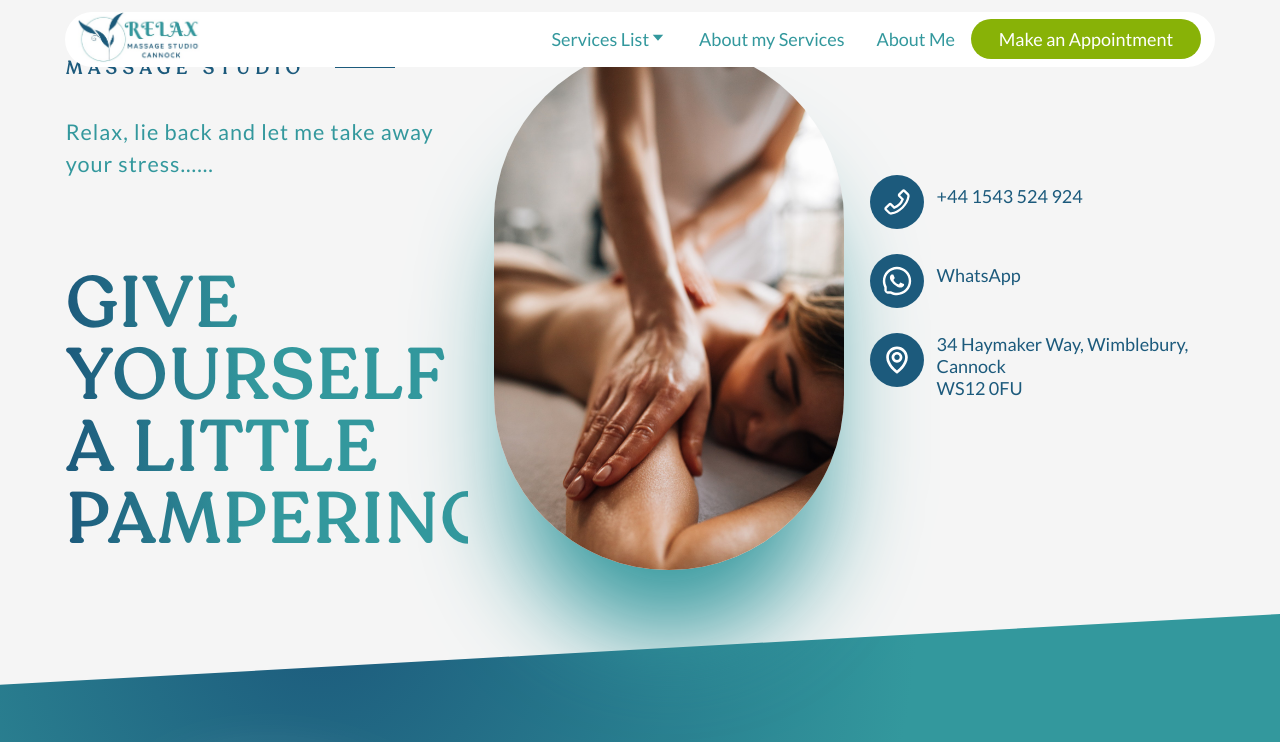
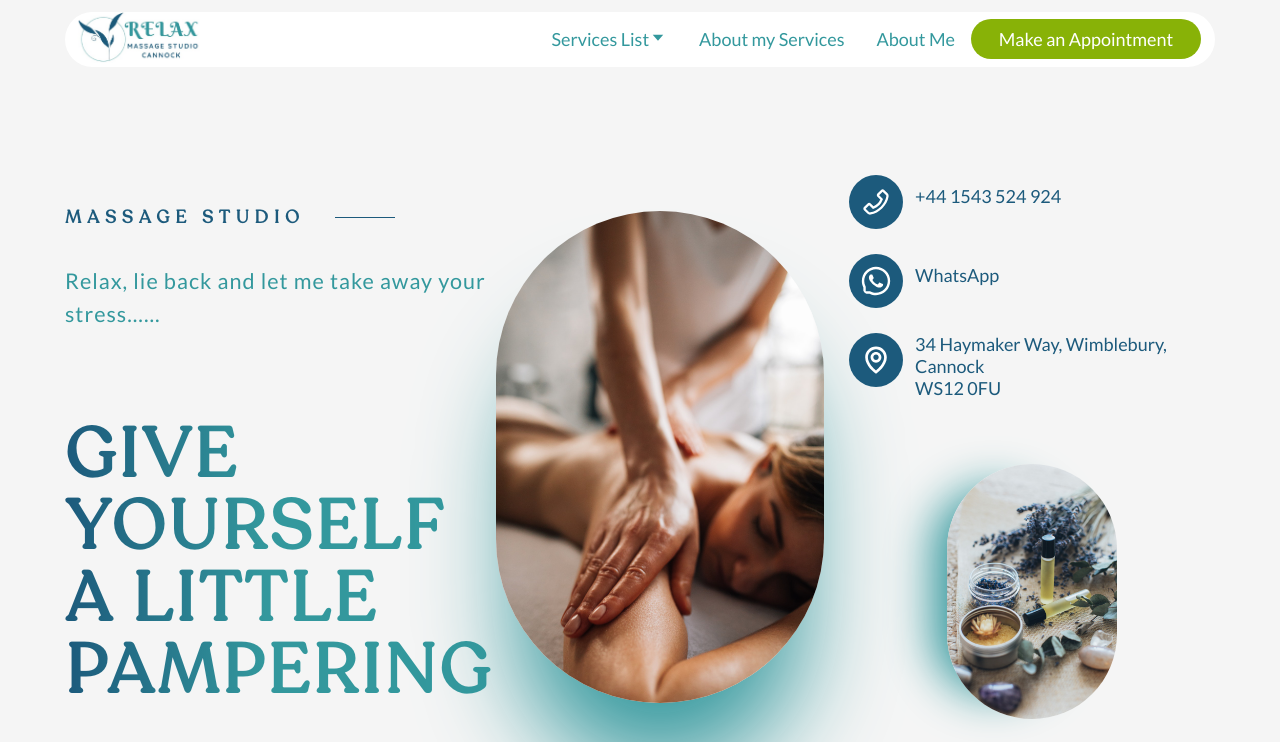
Before and after one commit to ConstantinIlisescu/relax-massage-app, a React (Create React App) app: page / in a window 1280 px wide. Shown: the top 742 px of the page. Built offline with nearby package versions, Linux system fonts and the light colour scheme; a web font is replaced by a local one.

Commit message:
Resize home page main title

```diff
--- a/src/pages/home/Components/homeHome/HomeHome.css
+++ b/src/pages/home/Components/homeHome/HomeHome.css
@@ -1,8 +1,8 @@
 h1 span {
   font-family: var(--main-title-font);
   display: block;
-  font-size: 3rem;
-  line-height: 3.8rem;
+  font-size: 2.4rem;
+  line-height: 3.2rem;
   letter-spacing: 5px;
 }
 
@@ -69,6 +69,10 @@ h1 span {
   max-width: 300px;
 }
 
+.home-second-img {
+  display: none;
+}
+
 .home-contacts .home-contacts-phone,
 .home-contacts .home-contacts-address {
   display: flex;
@@ -95,7 +99,6 @@ h1 span {
   width: 100%;
   max-width: 300px;
   border-radius: 250px;
-  display: none;
 }
 
 @media screen and (min-width: 768px) {
@@ -116,76 +119,18 @@ h1 span {
   }
 
   .home-main-image {
-    padding: 0 25px;
+    padding: 0 25px 0 1px;
     height: fit-content;
   }
 
   h1 span {
-    font-size: 2rem;
+    font-size: 2.2rem;
     line-height: 3rem;
     letter-spacing: 3px;
   }
 
   .home-main-image img {
     margin: 0;
-  }
-
-  .home-description-main-title {
-    max-width: 30%;
-  }
-
-  .home-contacts-second-img {
-    max-width: 25%;
-  }
-
-  .home-contacts,
-  .home-second-img {
-    max-width: 100%;
-  }
-  .home-contacts-second-img {
-    display: flex;
-    margin: 150px 0;
-  }
-  .home-main-image,
-  .home-contacts,
-  .home-description-main-title {
-    margin: auto;
-  }
-
-  .home-second-img {
-    margin: auto;
-    padding: 20px;
-  }
-
-  .home-second-img img {
-    max-width: 180px;
-    -webkit-box-shadow: 0px 49px 46px -24px var(--tale);
-    box-shadow: -39px 0px 46px -24px var(--tale);
-  }
-
-  .home-contacts-second-img {
-    flex-direction: column;
-    align-items: center;
-    justify-content: center;
-  }
-
-  .home-contacts .home-contacts-phone,
-  .home-contacts .home-contacts-address {
-    font-size: 1rem;
-    margin: 25px 0;
-  }
-}
-
-@media screen and (min-width: 992px) {
-  .home-main-image {
-    padding: 0 25px;
-    height: fit-content;
-  }
-
-  h1 span {
-    font-size: 3.2rem;
-    line-height: 4rem;
-    letter-spacing: 3px;
   }
 
   .home-description-main-title {
@@ -211,7 +156,66 @@ h1 span {
   }
 
   .home-second-img {
-    width: 30vw;
+    margin: auto;
+    padding: 40px;
+    display: block;
+  }
+
+  .home-second-img img {
+    max-width: 180px;
+    -webkit-box-shadow: 0px 49px 46px -24px var(--tale);
+    box-shadow: -39px 0px 46px -24px var(--tale);
+  }
+
+  .home-contacts-second-img {
+    flex-direction: column;
+    align-items: center;
+    justify-content: center;
+  }
+
+  .home-contacts .home-contacts-phone,
+  .home-contacts .home-contacts-address {
+    font-size: 1rem;
+    margin: 25px 0;
+  }
+}
+
+@media screen and (min-width: 992px) {
+  .home-main-image {
+    padding: 0 25px 0 5px;
+    height: fit-content;
+  }
+
+  h1 span {
+    font-size: 3rem;
+    line-height: 4rem;
+    letter-spacing: 3px;
+  }
+
+  .home-description-main-title {
+    max-width: 37%;
+  }
+
+  .home-contacts-second-img {
+    max-width: 35%;
+  }
+
+  .home-contacts,
+  .home-second-img {
+    max-width: 100%;
+  }
+  .home-contacts-second-img {
+    display: flex;
+    margin: 150px 0;
+  }
+  .home-main-image,
+  .home-contacts,
+  .home-description-main-title {
+    margin: auto;
+  }
+
+  .home-second-img {
+    width: 250px;
     margin: auto;
   }
   .home-second-img img {
```
